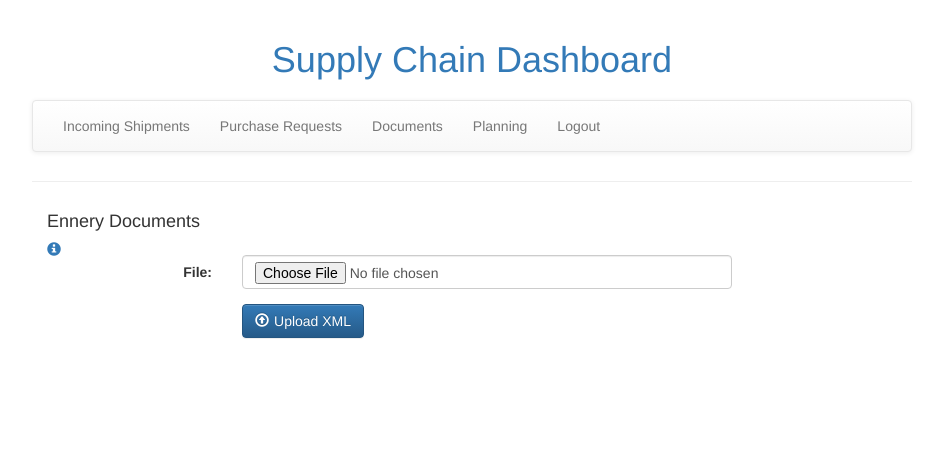
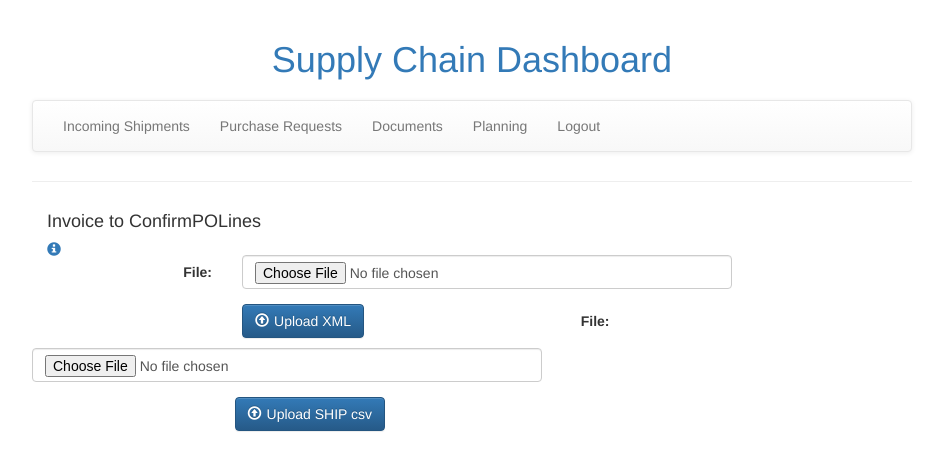
Before and after one commit to lmichaele/spxdashboard, a Django app: page /invoicer in a window 1280 px wide; the page is wider, and only the part inside the window is pictured. Shown: the top 471 px of that part, without its empty margins (168-1111 px from the left). Run offline with Django 3.2, Linux system fonts and the light colour scheme; some libraries are stand-ins or nearby versions.

Commit message:
invoicer_spx_csv

```diff
--- a/invoicer/templates/invoicer/Documents.html
+++ b/invoicer/templates/invoicer/Documents.html
@@ -6,7 +6,7 @@
 
 
 
-<h4>Ennery Documents</h4><a href="#">
+<h4>Invoice to ConfirmPOLines</h4><a href="#">
           <span class="glyphicon glyphicon-info-sign"></span>
         </a>
 
@@ -24,7 +24,28 @@
          <button class="btn btn-primary"> <span class="glyphicon glyphicon-upload" style="margin-right:5px;"></span>Upload XML</button>
     </div>
 
+</form>
 
+{% if messages %}
+  <ul class="messages">
+    {% for message in messages %}
+      <li class="{{ message.tags }}">{{ message }}</li>
+    {% endfor %}
+  </ul>
+{% endif %}
+
+<form action="{% url 'spx_invoice' %}" enctype="multipart/form-data" method="POST" class="form-horizontal">
+{% csrf_token %}
+<div class="form-group">
+    <label for="name" class="col-md-3 col-sm-3 col-xs-12 control-label">File: </label>
+    <div class="col-md-8 ">
+        <input type="file" name="sp_csv_file" id="sp_csv_file" required="True" class="form-control">
+    </div>
+</div>
+<div class="form-group">
+    <div class="col-md-3 col-sm-3 col-xs-12 col-md-offset-3" style="margin-bottom:10px;">
+         <button class="btn btn-primary"> <span class="glyphicon glyphicon-upload" style="margin-right:5px;"></span>Upload SHIP csv</button>
+    </div>
 </form>
 
 {% if messages %}
@@ -36,4 +57,5 @@
 {% endif %}
 
 
+
 {% endblock %}
--- a/invoicer/urls.py
+++ b/invoicer/urls.py
@@ -5,5 +5,6 @@ from . import views
 urlpatterns = [
     url(r'^invoicer$', views.invoicer, name='invoicer'),
     url(r'^invoicer/xml_upload$', views.xml_to_csv, name='xml_to_csv'),
+    url(r'^invoicer/spx_invoice$', views.spx_invoice, name='spx_invoice'),
     #url(r'^export/csv/$', views.export_users_csv, name='export_users_csv'),
 ]
--- a/invoicer/views.py
+++ b/invoicer/views.py
@@ -11,6 +11,8 @@ from django.contrib.auth.models import User
 import logging
 
 from .forms import Ennery_ConfirmPOLinesf
+from .forms import Sparex_Invoicef
+
 
 import xml.etree.ElementTree as ET
 import tkinter as tk
@@ -21,6 +23,7 @@ import pandas as pd
 import csv
 
 from .models import Ennery_ConfirmPOLines
+from .models import Sparex_Invoice
 
 
 def invoicer(request):
@@ -52,6 +55,7 @@ def xml_to_csv(request):
             data_dict['tlv'] = (int(Line.find('QuantitySent').text)) * (float(Line.find('UnitPrice').text))
 
             form = Ennery_ConfirmPOLinesf(data_dict)
+
 
             try:
                 if form.is_valid():
@@ -88,3 +92,82 @@ def xml_to_csv(request):
 
     Ennery_ConfirmPOLines.objects.all().delete()
     return render(request, "invoicer\Documents.html", {})
+
+
+def spx_invoice(request):
+
+    data = {}
+
+    try:
+        sp_csv_file = request.FILES['sp_csv_file']
+
+        if not sp_csv_file.name.endswith('.csv'):
+            messages.error(request,'File is not CSV type')
+            #return HttpResponseRedirect(reverse('/'))
+
+        file_data = sp_csv_file.read().decode("utf-8")
+
+        lines = file_data.split("\n")
+            #loop over the lines and save them in db. If error , store as string and then display
+
+        for line in lines:
+            fields = line.split(",")
+            data_dict = {}
+
+            #uk_id = fields[0]
+
+            data_dict["connection"] = sp_csv_file.name#[-13:-4]
+
+            data_dict["part"] = fields[1]
+
+            #data_dict["qty"] = fields[3]
+
+            #data_dict["value"] = fields[4]
+
+            #data_dict["po"] = fields[2]
+
+            data_dict["eta"] = str((datetime.now() + timedelta(days=7)).strftime("%Y%m%d"))
+
+            #data_dict["invoice"] = fields[3]
+
+            #data_dict["tlv"] = fields[2]
+
+            form = Sparex_Invoicef(data_dict)
+
+            try:
+                if form.is_valid():
+                    #instance = form.save(commit=False)
+
+                    form.save()
+
+                else:
+                    messages.error(request,'Form is invalid')
+                    #return render(request, "invoicer\Documents.html", {})
+
+            except Exception as e:
+                messages.error(request,'error2')
+                logging.getLogger("error_logger").error("Unable to upload file. "+repr(e))
+                return render(request, "invoicer\Documents.html", {})
+
+
+        response = HttpResponse(content_type='text/csv')
+        response['Content-Disposition'] = 'attachment; filename="ConfirmPOLines.csv"'
+
+        writer = csv.writer(response)
+
+        invoice_lines = Sparex_Invoice.objects.all().values_list('connection','part','qty','value','po','eta','tlv', 'invoice')
+
+        for line in invoice_lines:
+            writer.writerow(line)
+        return response
+
+    except Exception as e: #this is where browser is going after file upload...
+        messages.error(request,'error3')
+        logging.getLogger("error_logger").error("Unable to upload file. "+repr(e))
+
+    return render(request, "invoicer\Documents.html", {})
+    messages.error(request,'error4')
+    #logging.getLogger("error_logger").error("Unable to upload file. "+repr(e))
+
+    #Ennery_ConfirmPOLines.objects.all().delete()
+    #return render(request, "invoicer\Documents.html", {})
```
Also changed, not shown: invoicer/forms.py (+8 -0 lines), invoicer/models.py (+11 -0 lines), invoicer/migrations/0004_sparex_invoice.py (added), invoicer/migrations/0005_auto_20180413_1035.py (added), invoicer/migrations/0006_auto_20180413_1334.py (added).
